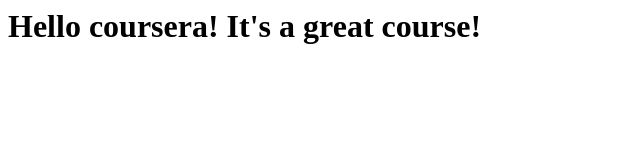
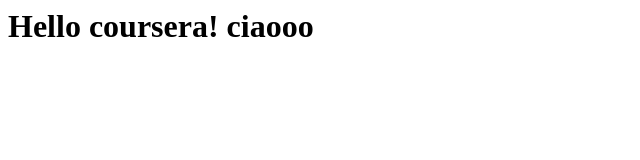
Before and after one commit to FrancescoMazzoncini/HTML-course, a plain HTML site: page site/index.html in a window 1280 px wide. Shown: the whole page, without its empty margins (0-640 px from the left). Drawn offline with Linux system fonts and the light colour scheme.

Commit message:
Course material

```diff
--- a/site/index.html
+++ b/site/index.html
@@ -1,10 +1,9 @@
 <html>
 <head>
-<title>Hello Coursera!</title>
+  <meta charset="UTF-8">
+  <title>Hello Coursera!</title>
 </head>
 <body>
-  <h1>
-Hello coursera! It's a great course!
-</h1>
+  <h1>Hello coursera! <span>ciaooo</span></h1>
 </body>
 </html>
```
